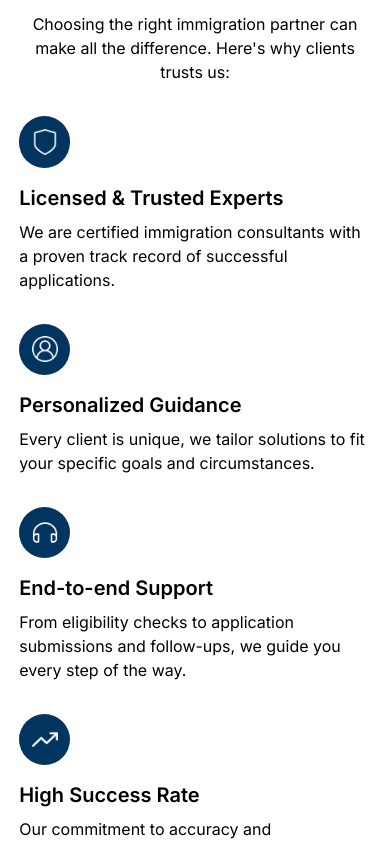
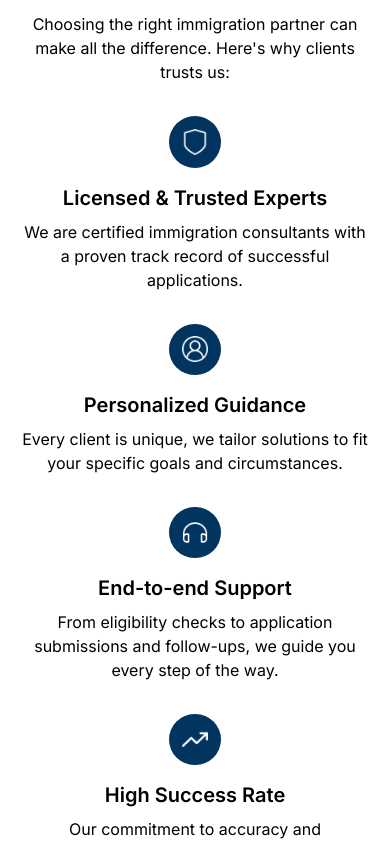
Before and after one commit to joewardperalta/northstead-immigration, a Next.js app: page / in a window 390 px wide. Shown: the part 1644-2485 px from the top of the page. Built offline with nearby package versions, Linux system fonts and the light colour scheme.

Commit message:
Update the style when viewing on mobile device.

```diff
--- a/src/components/BenefitCard.tsx
+++ b/src/components/BenefitCard.tsx
@@ -13,8 +13,8 @@ export default function BenefitCard({
   description,
 }: BenefitCardProps) {
   return (
-    <div>
-      <div className="bg-primary mb-[1rem] w-[3.2rem] rounded-full p-[0.8rem]">
+    <div className="text-center sm:text-left">
+      <div className="bg-primary mx-auto mb-[1rem] w-[3.2rem] rounded-full p-[0.8rem] sm:mx-0">
         <Image
           className="h-full w-full"
           src={icon}
```
